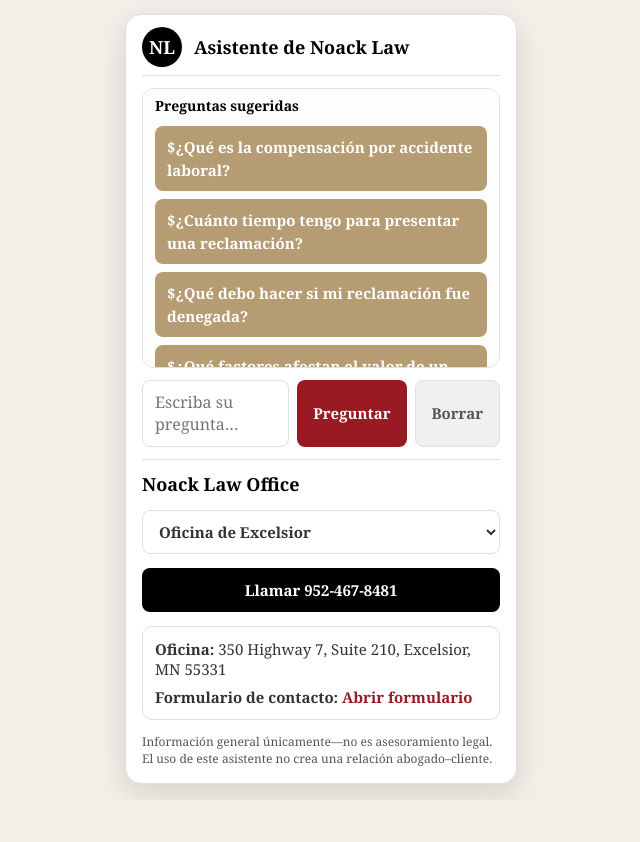
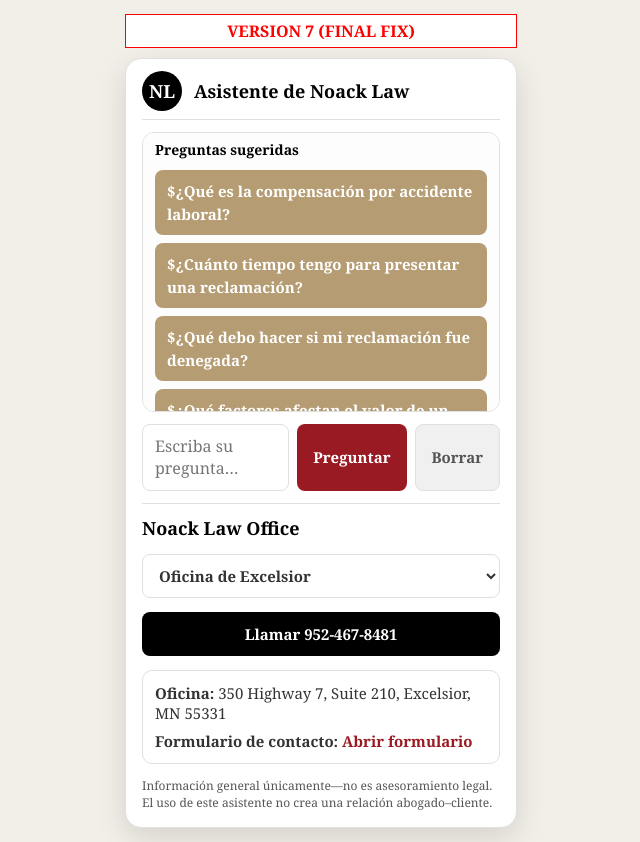
Before and after one commit to ealimon/Noack-Assistant, a plain HTML site: page index.html in a window 1280 px wide. Shown: the whole page, without its empty margins (319-959 px from the left). Before the commit the page ends 800 px from the top, so only its background shows below. Drawn offline with Linux system fonts and the light colour scheme.

Commit message:
Update index.html

```diff
--- a/index.html
+++ b/index.html
@@ -28,7 +28,18 @@
       color: var(--text);
       font-family: 'Georgia', 'Times New Roman', Times, serif;
     }
-    .wrap { max-width: 420px; margin: 0 auto; padding: 14px; }.widget {
+    .wrap { max-width: 420px; margin: 0 auto; padding: 14px; }/* --- VISIBLE VERSION MARKER FOR DEBUGGING --- */
+.version-marker {
+    color: red;
+    font-weight: bold;
+    text-align: center;
+    padding: 5px;
+    background: #fff;
+    border: 1px solid red;
+    margin-bottom: 10px;
+}
+
+.widget {
   border: 1px solid var(--border);
   border-radius: 16px;
   background: #fff;
@@ -177,6 +188,7 @@
 </head>
 <body>
   <div class="wrap">
+    <div class="version-marker">VERSION 7 (FINAL FIX)</div>
     <div class="widget" role="application" aria-labelledby="assistant-title">
       <div class="titlebar">
         <div class="avatar" aria-hidden="true">NL</div>
```
